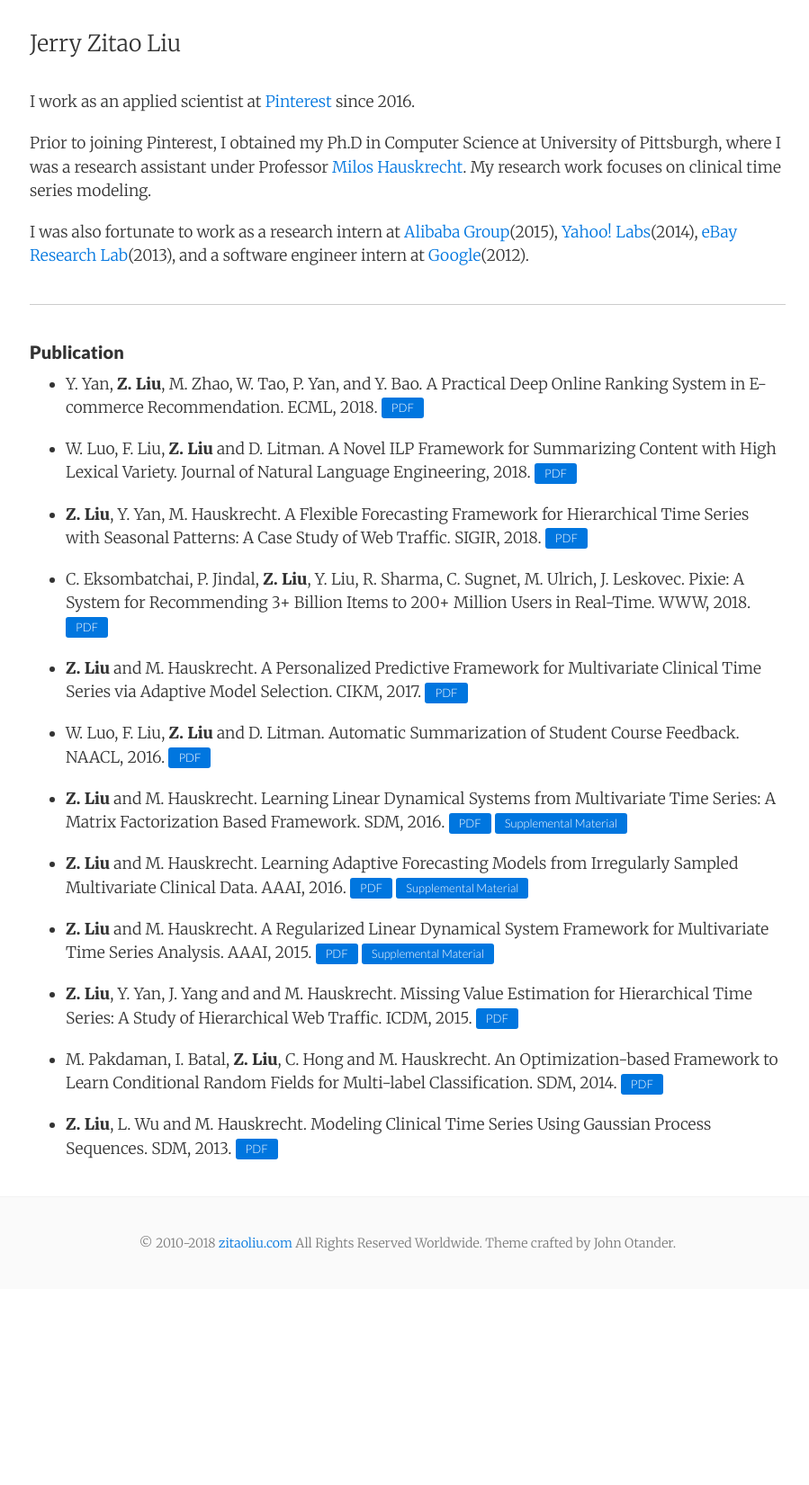
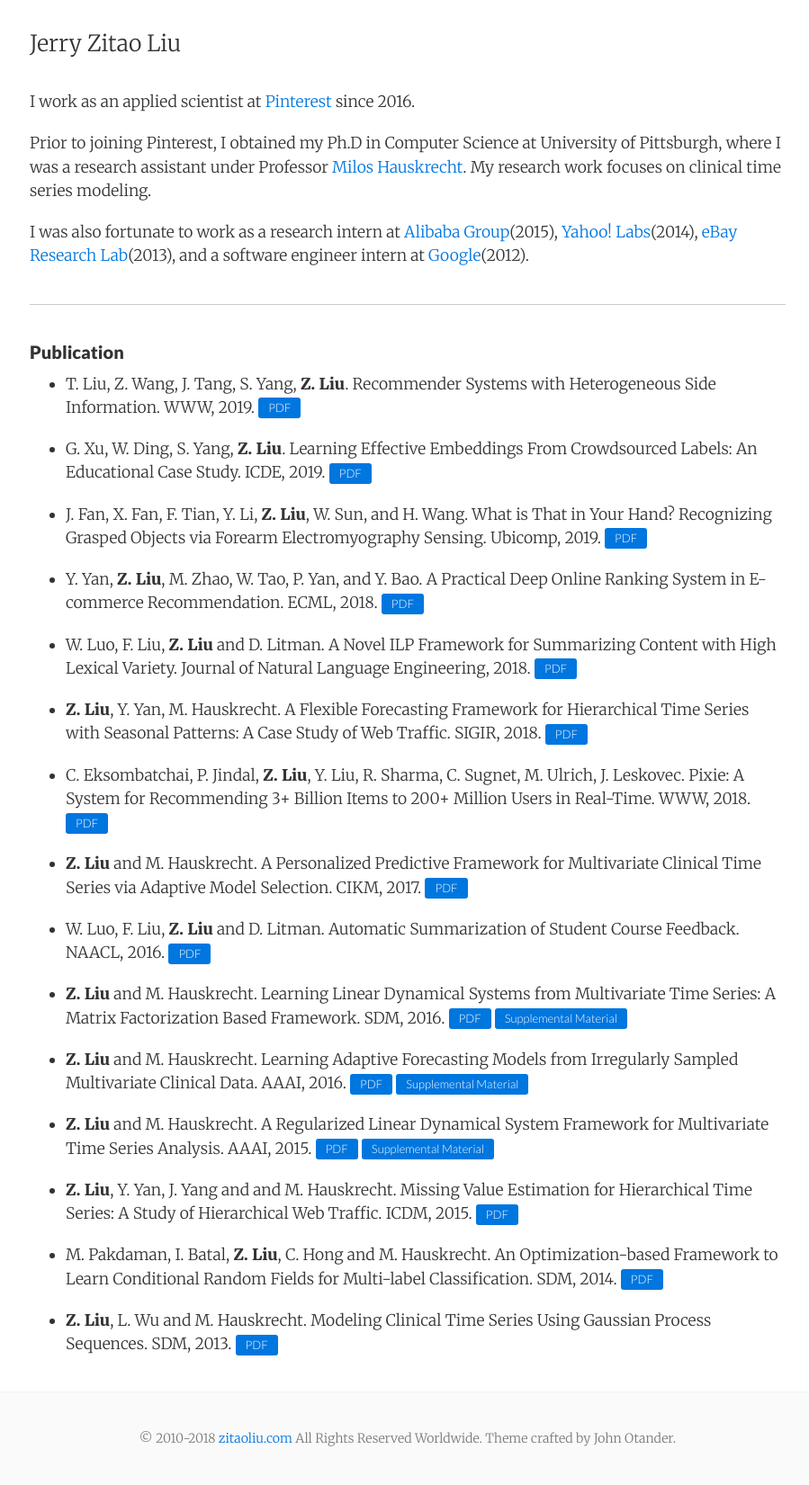
Before and after one commit to zitaoliu/zitaoliu.github.io, a Jekyll site: the page built from index.html, in a window 1280 px wide. Shown: the whole page at 90% size, without its empty margins (187-1086 px from the left). Built offline with Jekyll 4.4.1, drawn with Linux system fonts in a browser that asks for light colours; nearby versions of some CDN libraries; before the commit the page ends 1433 px from its top, so only the background shows below that.

Commit message:
update paper list

```diff
--- a/_includes/index_content.md
+++ b/_includes/index_content.md
@@ -9,17 +9,23 @@ I was also fortunate to work as a research intern at [Alibaba Group](http://data
 
 #### Publication
 
-* Y. Yan, **Z. Liu**, M. Zhao, W. Tao, P. Yan, and Y. Bao. A Practical Deep Online Ranking System in E-commerce Recommendation. ECML, 2018. <a href="{{ site.baseurl }}/download/" class="button button-blue button-small">PDF</a>
+* T. Liu, Z. Wang, J. Tang, S. Yang, **Z. Liu**. Recommender Systems with Heterogeneous Side Information. WWW, 2019. <a href="{{ site.baseurl }}/download/" class="button button-blue button-small">PDF</a>
 
-* W. Luo, F. Liu, **Z. Liu** and D. Litman. A Novel ILP Framework for Summarizing Content with High Lexical Variety. Journal of Natural Language Engineering, 2018. <a href="{{ site.baseurl }}/download/" class="button button-blue button-small">PDF</a>
+* G. Xu, W. Ding, S. Yang, **Z. Liu**. Learning Effective Embeddings From Crowdsourced Labels: An Educational Case Study. ICDE, 2019. <a href="{{ site.baseurl }}/download/" class="button button-blue button-small">PDF</a>
 
-* **Z. Liu**, Y. Yan, M. Hauskrecht. A Flexible Forecasting Framework for Hierarchical Time Series with Seasonal Patterns: A Case Study of Web Traffic. SIGIR, 2018. <a href="{{ site.baseurl }}/download/" class="button button-blue button-small">PDF</a>
+* J. Fan, X. Fan, F. Tian, Y. Li, **Z. Liu**, W. Sun, and H. Wang. What is That in Your Hand? Recognizing Grasped Objects via Forearm Electromyography Sensing. Ubicomp, 2019. <a href="{{ site.baseurl }}/download/" class="button button-blue button-small">PDF</a>
+
+* Y. Yan, **Z. Liu**, M. Zhao, W. Tao, P. Yan, and Y. Bao. A Practical Deep Online Ranking System in E-commerce Recommendation. ECML, 2018. <a href="{{ site.baseurl }}/download/ecml2018.pdf" class="button button-blue button-small">PDF</a>
+
+* W. Luo, F. Liu, **Z. Liu** and D. Litman. A Novel ILP Framework for Summarizing Content with High Lexical Variety. Journal of Natural Language Engineering, 2018. <a href="{{ site.baseurl }}/download/nle2018.pdf" class="button button-blue button-small">PDF</a>
+
+* **Z. Liu**, Y. Yan, M. Hauskrecht. A Flexible Forecasting Framework for Hierarchical Time Series with Seasonal Patterns: A Case Study of Web Traffic. SIGIR, 2018. <a href="{{ site.baseurl }}/download/sigir2018.pdf" class="button button-blue button-small">PDF</a>
 
 * C. Eksombatchai, P. Jindal, **Z. Liu**, Y. Liu, R. Sharma, C. Sugnet, M. Ulrich, J. Leskovec. Pixie: A System for Recommending 3+ Billion Items to 200+ Million Users in Real-Time. WWW, 2018. <a href="{{ site.baseurl }}/download/www2018.pdf" class="button button-blue button-small">PDF</a>
 
 * **Z. Liu** and M. Hauskrecht. A Personalized Predictive Framework for Multivariate Clinical Time Series via Adaptive Model Selection. CIKM, 2017. <a href="{{ site.baseurl }}/download/cikm2017.pdf" class="button button-blue button-small">PDF</a>
 
-* W. Luo, F. Liu, **Z. Liu** and D. Litman. Automatic Summarization of Student Course Feedback. NAACL, 2016. <a href="{{ site.baseurl }}/download/" class="button button-blue button-small">PDF</a>
+* W. Luo, F. Liu, **Z. Liu** and D. Litman. Automatic Summarization of Student Course Feedback. NAACL, 2016. <a href="{{ site.baseurl }}/download/naacl2016.pdf" class="button button-blue button-small">PDF</a>
 
 * **Z. Liu** and M. Hauskrecht. Learning Linear Dynamical Systems from Multivariate Time Series: A Matrix Factorization Based Framework. SDM, 2016. <a href="{{ site.baseurl }}/download/sdm2016.pdf" class="button button-blue button-small">PDF</a> <a href="{{ site.baseurl }}/download/sdm2016_sup.pdf" class="button button-blue button-small">Supplemental Material</a>
 
```
Also changed, not shown: 4 other files.
